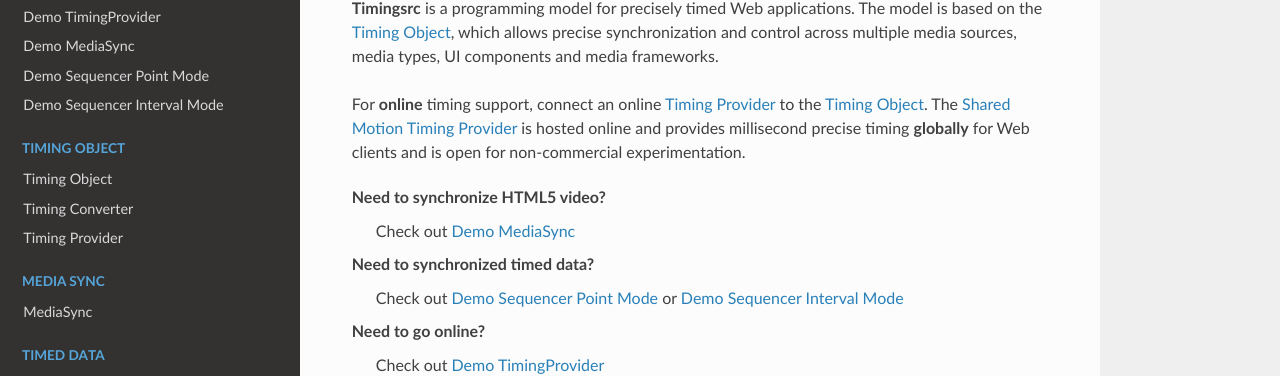
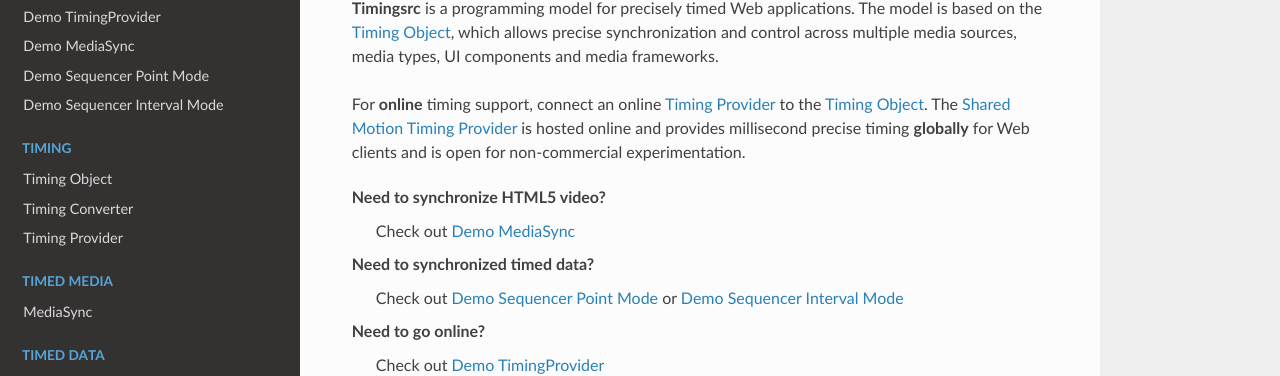
Before and after one commit to ingararntzen/timingdocs, a Sphinx documentation site: the page built from docs/source/index.rst, in a window 1280 px wide. Shown: the part 416-792 px from the top of the page. Built offline with Sphinx 7.4.7 and the Read the Docs theme 2.0.0, drawn with Linux system fonts in a browser that asks for light colours.

Commit message:
fix menu titles

```diff
--- a/docs/source/index.rst
+++ b/docs/source/index.rst
@@ -41,7 +41,7 @@ Timingsrc is hosted at `GitHub <https://github.com/webtiming/timingsrc>`_.
 .. toctree::
    :maxdepth: 1
    :hidden:
-   :caption: Timing Object
+   :caption: Timing
 
    timing/timingobject
    timing/timingconverter
@@ -50,7 +50,7 @@ Timingsrc is hosted at `GitHub <https://github.com/webtiming/timingsrc>`_.
 .. toctree::
    :maxdepth: 1
    :hidden:
-   :caption: Media Sync
+   :caption: Timed Media
 
    sync/mediasync
 
```
